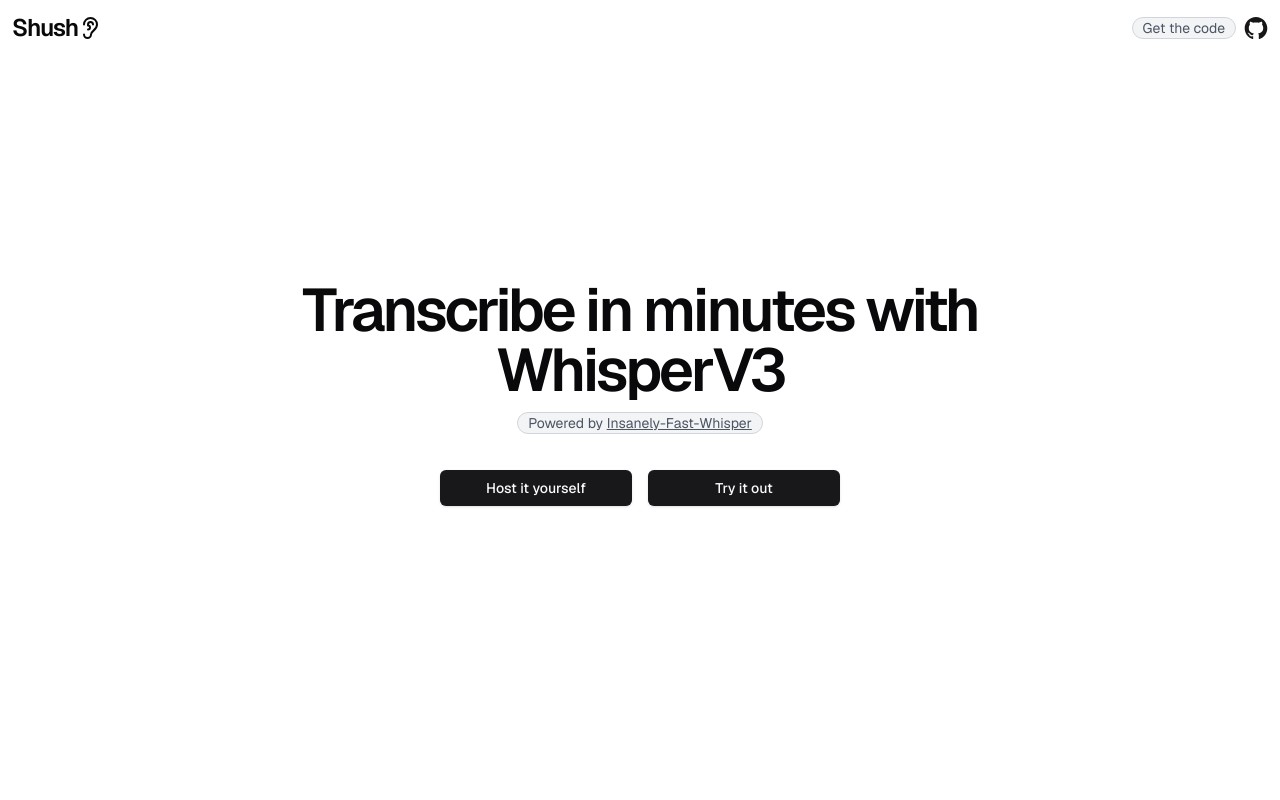
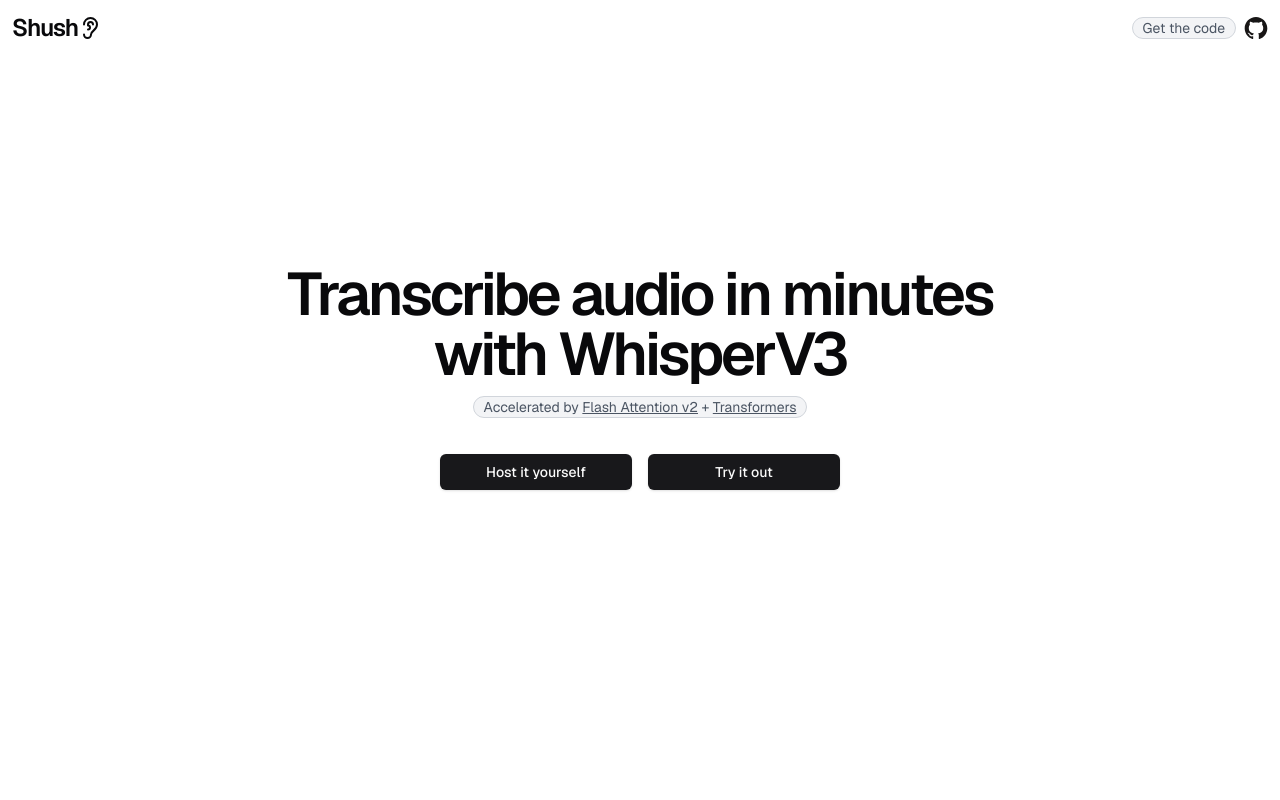
Before and after one commit to arihanv/Shush, a Next.js app in the folder shush/: page / in a window 1280 px wide. Shown: the top 800 px of the page. Built offline with nearby package versions, Linux system fonts and the light colour scheme.

Commit message:
clean: format home page

```diff
--- a/shush/app/page.tsx
+++ b/shush/app/page.tsx
@@ -1,28 +1,38 @@
 import Link from "next/link";
-import {Github} from "lucide-react"
+import { Github } from "lucide-react";
 import { buttonVariants } from "@/components/ui/button";
-import { twMerge } from 'tailwind-merge';
+import { twMerge } from "tailwind-merge";
 import CodeHost from "@/components/code-host";
 
 export default function Home() {
   return (
     <div className="container flex w-full flex-col items-center gap-12">
-      <section className="text-center py-32 max-w-3xl flex flex-col gap-3 items-center">
-        <h1 className="pt-24 text-6xl tracking-tighter font-semibold">Transcribe in minutes with WhisperV3</h1>
-        <Link className="bg-gray-100 text-sm w-fit px-2.5 rounded-xl border-gray-300 border text-gray-600 hover:shadow-lg transition-shadow" href={"https://github.com/Vaibhavs10/insanely-fast-whisper"}>
-          Powered by <span className="underline">Insanely-Fast-Whisper</span>
+      <section className="text-center py-28 max-w-3xl flex flex-col gap-3 items-center">
+        <h1 className="pt-24 text-6xl tracking-tighter font-semibold">
+          Transcribe audio in minutes with WhisperV3
+        </h1>
+        <Link
+          target="_"
+          className="bg-gray-100 text-sm w-fit px-2.5 rounded-xl border-gray-300 border text-gray-600 hover:shadow-lg transition-shadow"
+          href={"https://github.com/Vaibhavs10/insanely-fast-whisper"}
+        >
+          Accelerated by <span className="underline">Flash Attention v2</span> +{" "}
+          <span className="underline">Transformers</span>
         </Link>
         <div className="flex gap-4 flex-wrap py-6">
-          <Link href="#host" className={twMerge(buttonVariants(),"w-48")}>
+          <Link href="#host" className={twMerge(buttonVariants(), "w-48")}>
             Host it yourself
           </Link>
-          <Link href="/app" className={twMerge(buttonVariants(),"w-48")}>
+          <Link href="/tryit" className={twMerge(buttonVariants(), "w-48")}>
             Try it out
           </Link>
         </div>
       </section>
-      <section className="text-center py-32 max-w-3xl flex flex-col gap-3 items-center" id="host">
-        <CodeHost/>
+      <section
+        className="text-center py-32 max-w-3xl flex flex-col gap-3 items-center"
+        id="host"
+      >
+        <CodeHost />
       </section>
     </div>
   );
```
